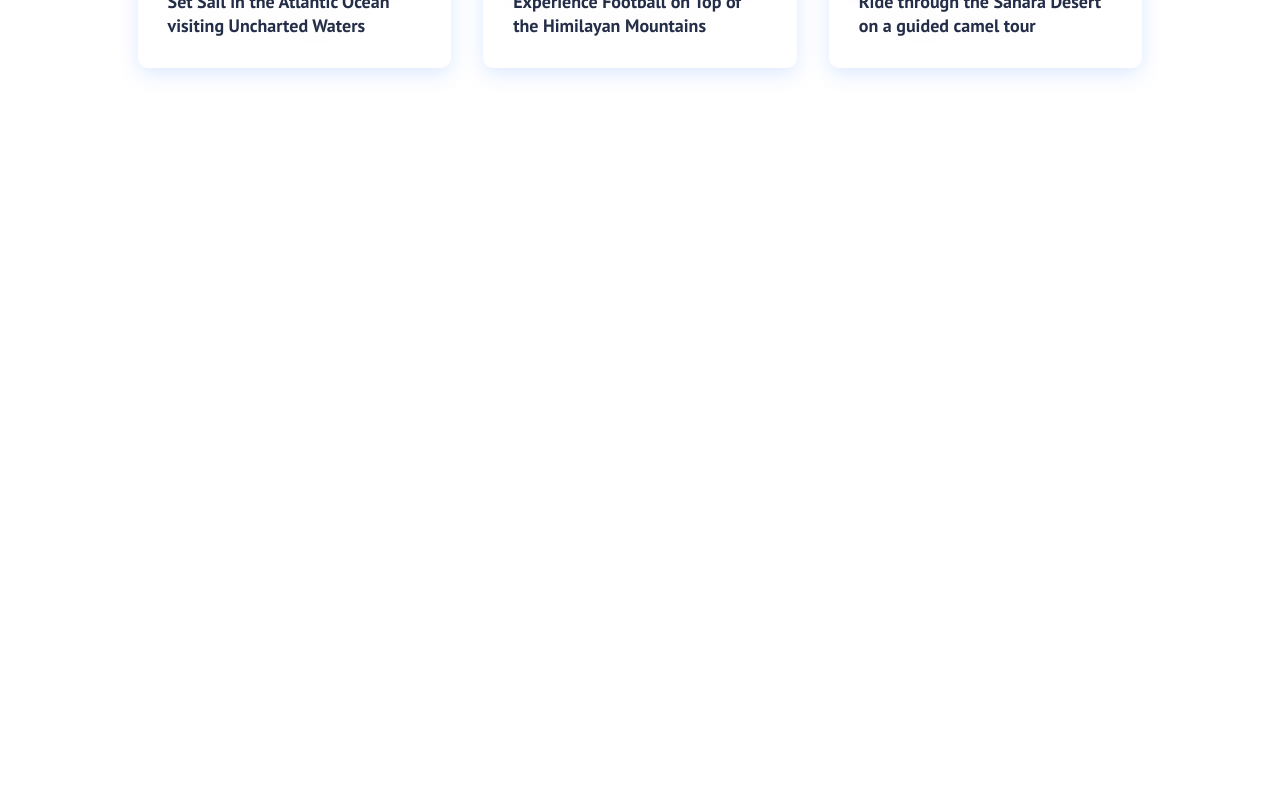
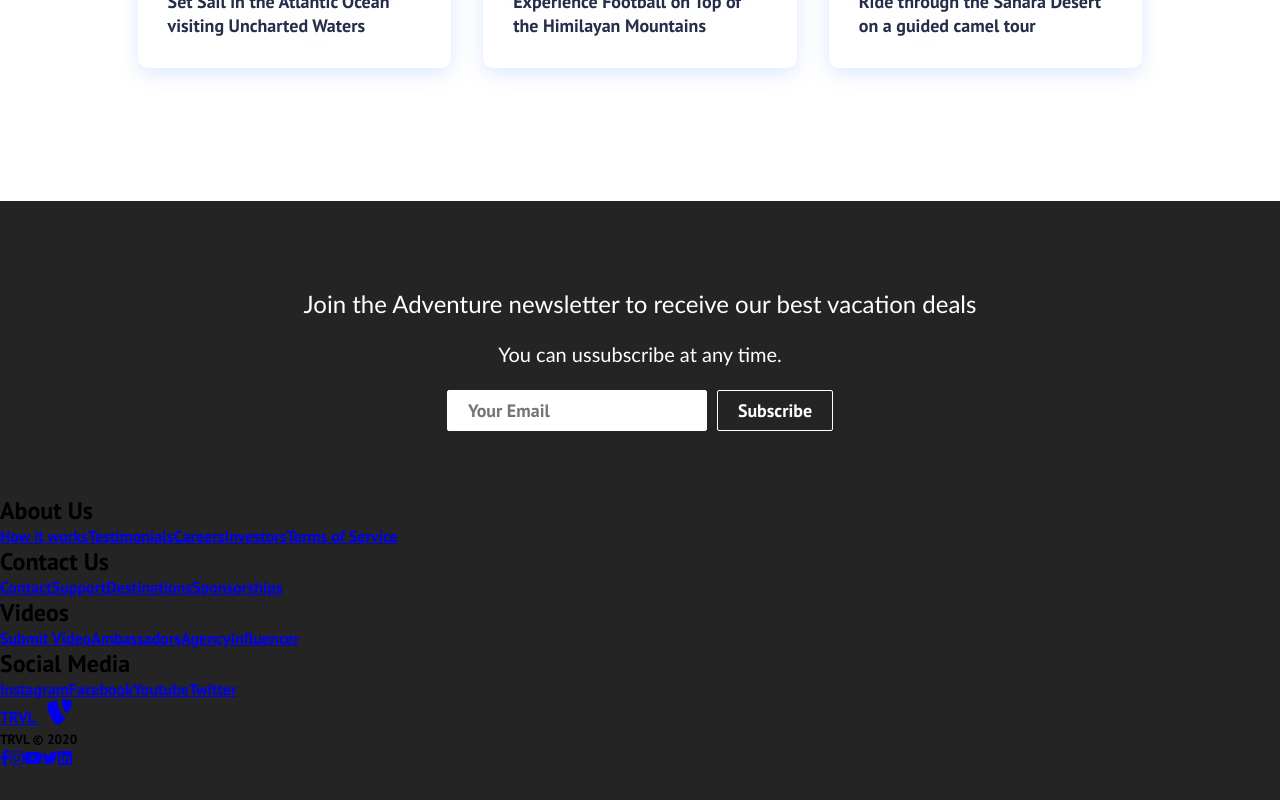
Before and after one commit to Lefjuu/react-webstite, a React (Create React App) app: page / in a window 1280 px wide. Shown: the part 1724-2524 px from the top of the page. Before the commit the page ends 1925 px from the top, so only its background shows below. Built offline with nearby package versions, Linux system fonts and the light colour scheme.

Commit message:
Page almost end, I need to finish the css file in footer.jsx

```diff
--- a/src/App.js
+++ b/src/App.js
@@ -6,6 +6,9 @@
   Routes,
 } from "react-router-dom";
 import Home from "./components/pages/Home";
+import Products from './components/pages/Products';
+import Services from './components/pages/Services';
+import SignUp from './components/pages/SignUp';
 
 function App() {
   return (
@@ -14,6 +17,9 @@
       <Navbar />
       <Routes>
         <Route path="/" exact element={<Home/>}/>
+        <Route path="/products" exact element={<Products/>}/>
+        <Route path="/services" exact element={<Services/>}/>
+        <Route path="/sign-up" exact element={<SignUp/>}/>
       </Routes>
     </Router>
 
--- /dev/null
+++ b/src/components/Footer.css
@@ -0,0 +1,45 @@
+.footer-container {
+    background-color: #242424;
+    padding: 4rem 0 2rem 0;
+    display: flex;
+    flex-direction: column;
+    justify-content: center;
+    align-self: center;
+}
+
+.footer-subscription {
+    display: flex;
+    flex-direction: column;
+    justify-content: center;
+    align-items: center;
+    text-align: center;
+    margin-bottom: 24px;
+    padding: 24px;
+    color: #fff;
+}
+
+.footer-subscription>p {
+    font-family: 'Trebuchet MS', 'Lucida Sans Unicode', 'Lucida Grande',
+        'Lucida Sans', Arial, sans-serif;
+}
+
+.footer-subscription-heading {
+    margin-bottom: 24px;
+    font-size: 24px;
+}
+
+.footer-subscription-text {
+    margin-bottom: 24px;
+    font-size: 20px;
+}
+
+.footer-input {
+    padding: 8px 20px;
+    border-radius: 2px;
+    margin-right: 10px;
+    outline: none;
+    border: none;
+    font-size: 18px;
+    margin-bottom: 16px;
+    border: 1px solid #fff;
+}
--- /dev/null
+++ b/src/components/Footer.jsx
@@ -0,0 +1,110 @@
+import React from 'react'
+import { Link } from 'react-router-dom';
+import { Button } from './Button';
+import "./Footer.css"
+
+export default function Footer() {
+    return (
+        <div className='footer-container'>
+            <section className="footer-subscription">
+                <p className="footer-subscription-heading">Join the Adventure newsletter to receive our best vacation deals</p>
+                <p className="footer-subscription-text">
+                    You can ussubscribe at any time.
+                </p>
+                <div className="input-areas">
+                    <form>
+                        <input type="email" name="email" placeholder="Your Email" className="footer-input" />
+                        <Button buttonStyle='btn--outline'>Subscribe</Button>
+                    </form>
+                </div>
+            </section>
+            <div className="footer-links">
+                <div className="footer-link-wrapper">
+                    <div class='footer-link-items'>
+                        <h2>About Us</h2>
+                        <Link to='/sign-up'>How it works</Link>
+                        <Link to='/'>Testimonials</Link>
+                        <Link to='/'>Careers</Link>
+                        <Link to='/'>Investors</Link>
+                        <Link to='/'>Terms of Service</Link>
+                    </div>
+                    <div class='footer-link-items'>
+                        <h2>Contact Us</h2>
+                        <Link to='/'>Contact</Link>
+                        <Link to='/'>Support</Link>
+                        <Link to='/'>Destinations</Link>
+                        <Link to='/'>Sponsorships</Link>
+                    </div>
+                </div>
+                <div className='footer-link-wrapper'>
+                    <div class='footer-link-items'>
+                        <h2>Videos</h2>
+                        <Link to='/'>Submit Video</Link>
+                        <Link to='/'>Ambassadors</Link>
+                        <Link to='/'>Agency</Link>
+                        <Link to='/'>Influencer</Link>
+                    </div>
+                    <div class='footer-link-items'>
+                        <h2>Social Media</h2>
+                        <Link to='/'>Instagram</Link>
+                        <Link to='/'>Facebook</Link>
+                        <Link to='/'>Youtube</Link>
+                        <Link to='/'>Twitter</Link>
+                    </div>
+                </div>
+            </div>
+            <section className="social-media">
+                <div className="social-media-wrap">
+                    <div className="footer-logo">
+                        <Link to='/' className="social-logo">
+                            TRVL <i className="fab fa-typo3"></i>
+                        </Link>
+                    </div>
+                    <small className="website-rights">TRVL © 2020</small>
+                    <div className="social-icons">
+                        <Link
+                            className="social-icon-link facebook"
+                            to='/'
+                            target='_blank'
+                            aria-label='Facebook'
+                        >
+                            <i className="fab fa-facebook-f"></i>
+                        </Link>
+                        <Link
+                            class='social-icon-link instagram'
+                            to='/'
+                            target='_blank'
+                            aria-label='Instagram'
+                        >
+                            <i class='fab fa-instagram' />
+                        </Link>
+                        <Link
+                            class='social-icon-link youtube'
+                            to='/'
+                            target='_blank'
+                            aria-label='Youtube'
+                        >
+                            <i class='fab fa-youtube' />
+                        </Link>
+                        <Link
+                            class='social-icon-link twitter'
+                            to='/'
+                            target='_blank'
+                            aria-label='Twitter'
+                        >
+                            <i class='fab fa-twitter' />
+                        </Link>
+                        <Link
+                            class='social-icon-link twitter'
+                            to='/'
+                            target='_blank'
+                            aria-label='LinkedIn'
+                        >
+                            <i class='fab fa-linkedin' />
+                        </Link>
+                    </div>
+                </div>
+            </section>
+        </div>
+    )
+}
--- a/src/components/pages/Home.js
+++ b/src/components/pages/Home.js
@@ -2,6 +2,7 @@
 
 import '../../App.css'
 import Cards from '../Cards';
+import Footer from '../Footer';
 import HeroSection from '../HeroSection'
 
 function Home() {
@@ -9,6 +10,7 @@
         <>
             <HeroSection />
             <Cards />
+            <Footer />
         </>
     )
 }
--- /dev/null
+++ b/src/components/pages/Products.js
@@ -0,0 +1,6 @@
+import React  from 'react'
+import '../../App.css'
+
+export default function Products() {
+    return <h1 className="products">PRODUCTS</h1>
+}
--- /dev/null
+++ b/src/components/pages/Services.js
@@ -0,0 +1,6 @@
+import React  from 'react'
+import '../../App.css'
+
+export default function Services() {
+    return <h1 className="services">SERVICES</h1>
+}
--- /dev/null
+++ b/src/components/pages/SignUp.js
@@ -0,0 +1,6 @@
+import React  from 'react'
+import '../../App.css'
+
+export default function SignUp() {
+    return <h1 className="sign-up">SIGN UP</h1>
+}
```
